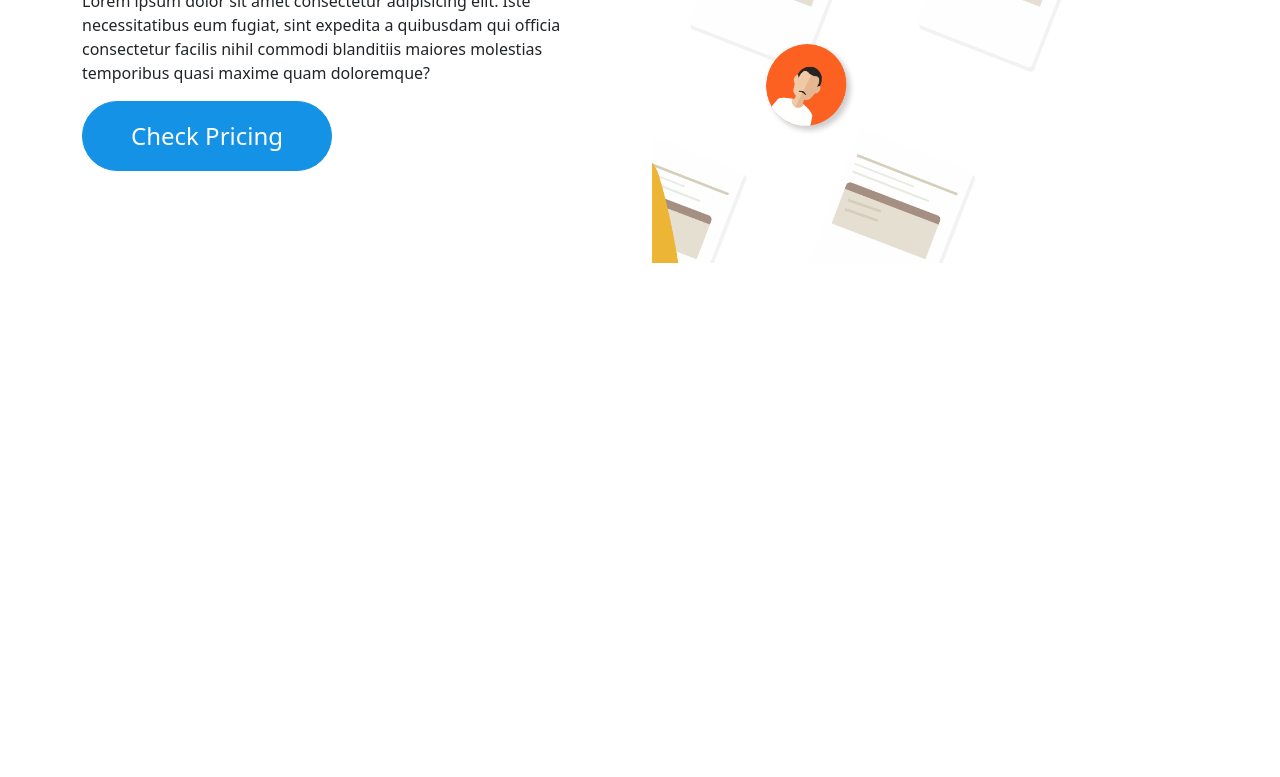
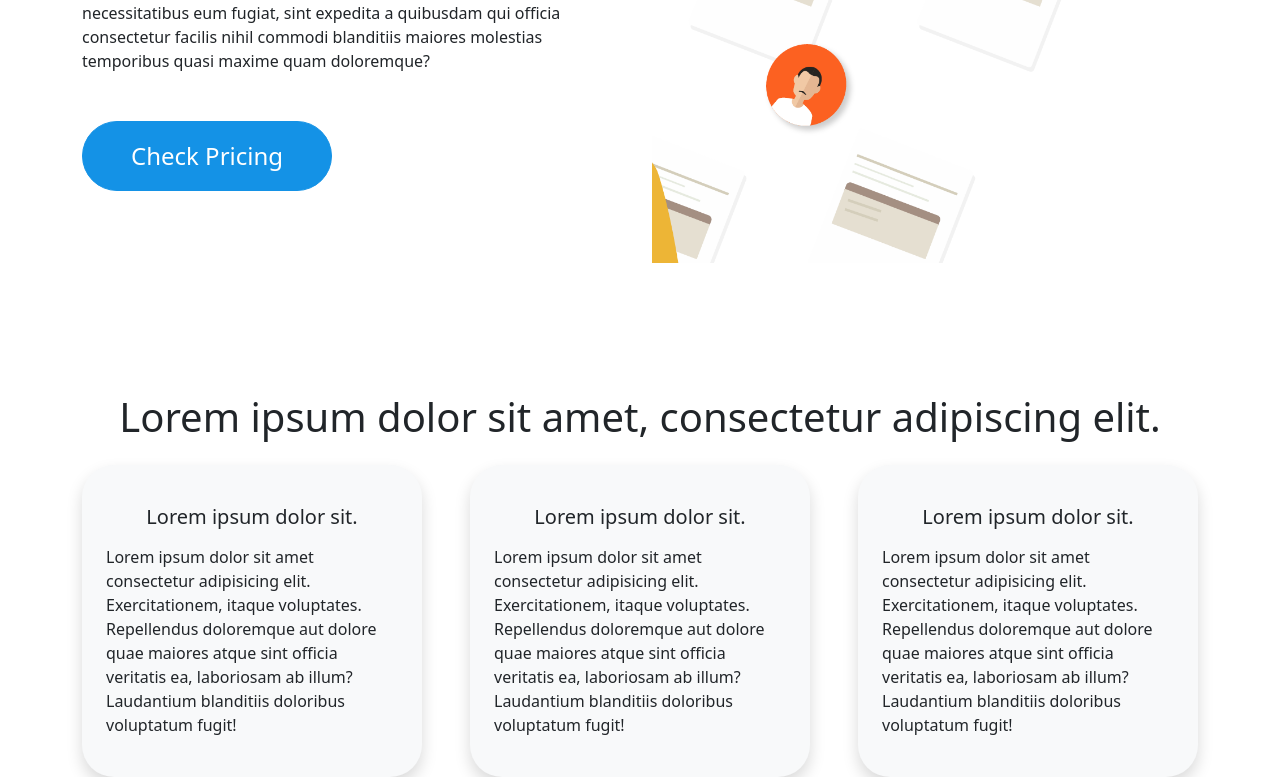
Before and after one commit to amirulislamhridoy/Office-HTML-Developer, a website: page index.html in a window 1280 px wide. Shown: the part 431-1208 px from the top of the page. Before the commit the page ends 800 px from the top, so only its background shows below. Drawn offline with nearby package versions, Linux system fonts and the light colour scheme.

Commit message:
details route

```diff
--- a/index.html
+++ b/index.html
@@ -80,8 +80,9 @@
     <section class="banner container">
         <div class="row">
             <div class="col-6 d-flex flex-column justify-content-center align-items-start">
-                <h1 class="margin-bottom fw-bold">Lorem ipsum dolor sit amet, consectetur adipiscing elit.</h1>
-                <p class="fs-6 fw-normal">Lorem ipsum dolor sit amet consectetur adipisicing elit. Iste necessitatibus
+                <h1 class="margin-bottom fw-bold mb-3">Lorem ipsum dolor sit amet, consectetur adipiscing elit.</h1>
+                <p class="fs-6 fw-normal mb-5">Lorem ipsum dolor sit amet consectetur adipisicing elit. Iste
+                    necessitatibus
                     eum fugiat, sint expedita a quibusdam qui officia consectetur facilis nihil commodi blanditiis
                     maiores molestias temporibus quasi maxime quam doloremque?</p>
                 <button class="btn btn-primary text-white fs-4 px-5 py-3 rounded-pill" type="submit">Check
@@ -93,6 +94,31 @@
         </div>
     </section>
 
+    <!-- Details -->
+    <section class="container details">
+        <h1 class="text-center">Lorem ipsum dolor sit amet, consectetur adipiscing elit.</h1>
+        <div class="d-flex justify-content-center align-items-center gap-5 mt-4">
+            <div class="card text-dark bg-light px-2 py-4 border-0 shadow rounded-5" style="">
+                <div class="card-body">
+                    <h5 class="card-title text-center mb-3">Lorem ipsum dolor sit.</h5>
+                    <p class="card-text">Lorem ipsum dolor sit amet consectetur adipisicing elit. Exercitationem, itaque voluptates. Repellendus doloremque aut dolore quae maiores atque sint officia veritatis ea, laboriosam ab illum? Laudantium blanditiis doloribus voluptatum fugit!</p>
+                </div>
+            </div>
+            <div class="card text-dark bg-light px-2 py-4 border-0 shadow rounded-5" style="">
+                <div class="card-body">
+                    <h5 class="card-title text-center mb-3">Lorem ipsum dolor sit.</h5>
+                    <p class="card-text">Lorem ipsum dolor sit amet consectetur adipisicing elit. Exercitationem, itaque voluptates. Repellendus doloremque aut dolore quae maiores atque sint officia veritatis ea, laboriosam ab illum? Laudantium blanditiis doloribus voluptatum fugit!</p>
+                </div>
+            </div>
+            <div class="card text-dark bg-light px-2 py-4 border-0 shadow rounded-5" style="">
+                <div class="card-body">
+                    <h5 class="card-title text-center mb-3">Lorem ipsum dolor sit.</h5>
+                    <p class="card-text">Lorem ipsum dolor sit amet consectetur adipisicing elit. Exercitationem, itaque voluptates. Repellendus doloremque aut dolore quae maiores atque sint officia veritatis ea, laboriosam ab illum? Laudantium blanditiis doloribus voluptatum fugit!</p>
+                </div>
+            </div>
+        </div>
+    </section>
+
     <script src="https://cdn.jsdelivr.net/npm/bootstrap@5.0.2/dist/js/bootstrap.bundle.min.js"
         integrity="sha384-MrcW6ZMFYlzcLA8Nl+NtUVF0sA7MsXsP1UyJoMp4YLEuNSfAP+JcXn/tWtIaxVXM"
         crossorigin="anonymous"></script>
--- a/style/style.scss
+++ b/style/style.scss
@@ -8,8 +8,10 @@ header {
         margin-bottom: 22px;
     }
 }
-
 .nav-link {
     font-size: 23px;
     font-weight: 600;
 }
+.details{
+    margin-top: 130px;
+}
```
Also changed, not shown: style/style.css, 1 other file.
